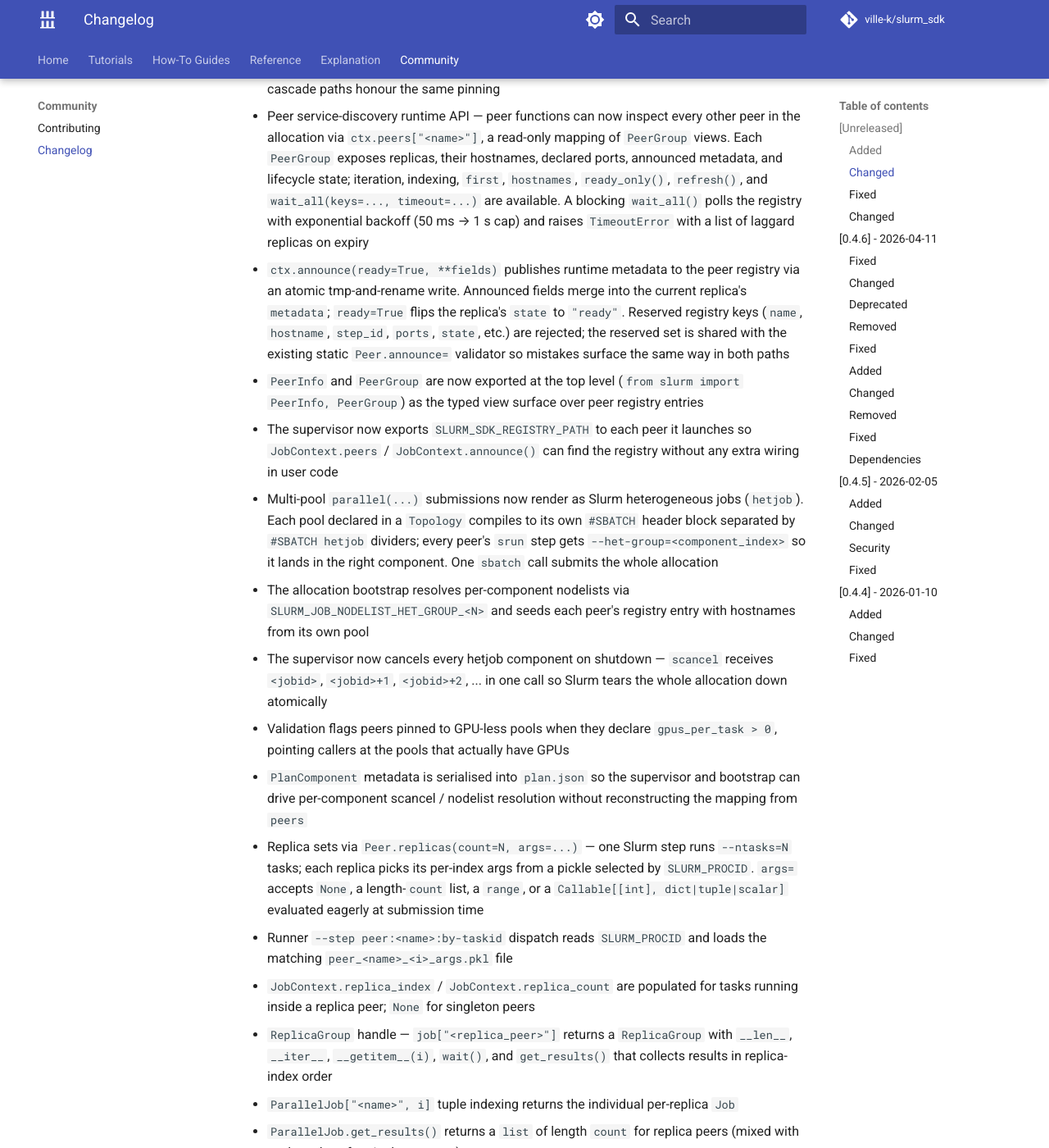
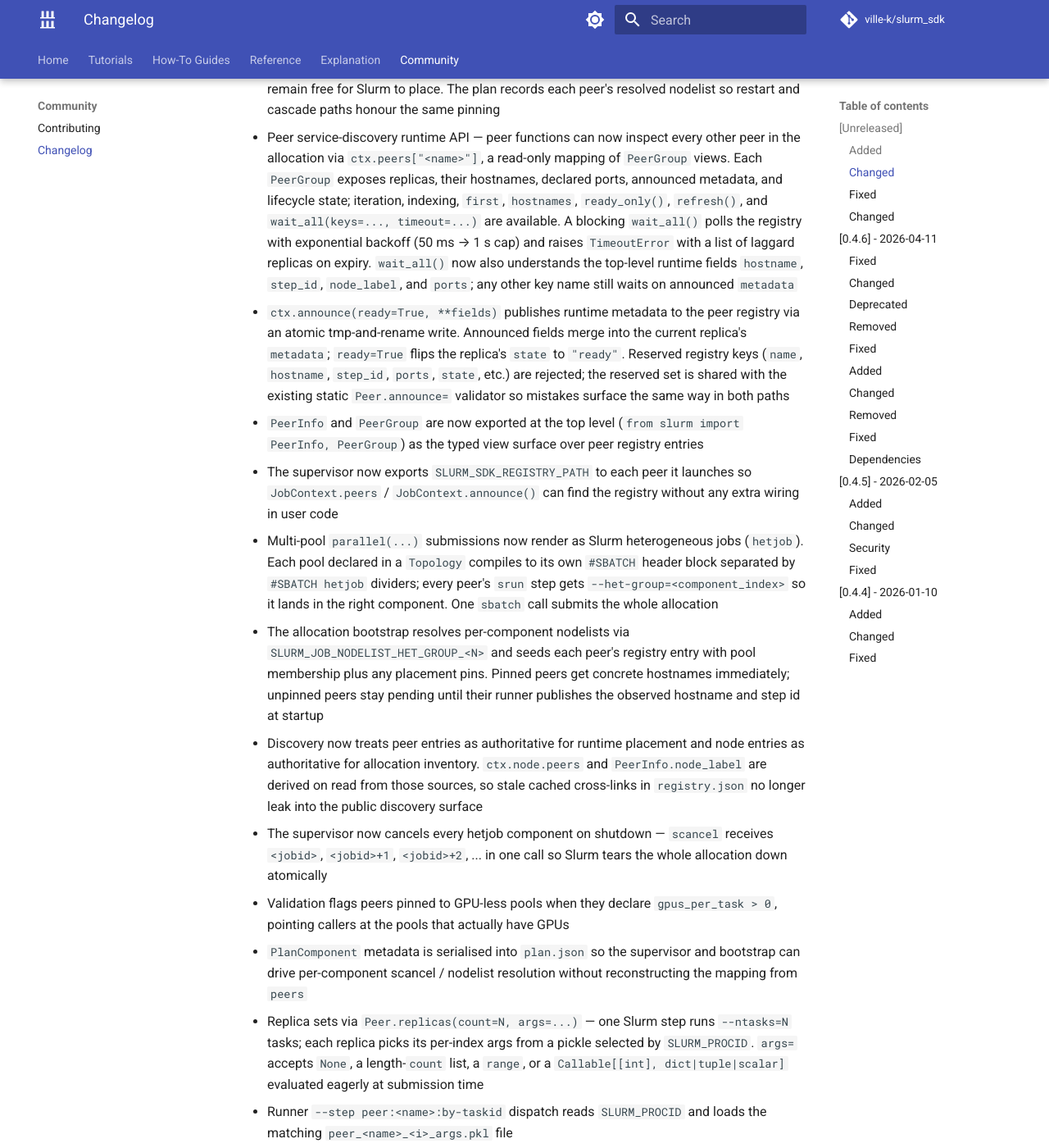
Before and after one commit to ville-k/slurm_sdk, an MkDocs documentation site: the page built from docs/CHANGELOG.md, in a window 1280 px wide and 1400 px high, scrolled down 3100 px. Shown: the whole window at 82% size. Built offline with MkDocs 1.6.1 and Material for MkDocs 9.7.7, drawn with Linux system fonts in a browser that asks for light colours; comment, search, counter and statistics services are not loaded; some of the changed text lies outside the part shown.

Commit message:
refactor(parallel): centralize resource accounting and docs

```diff
--- a/docs/CHANGELOG.md
+++ b/docs/CHANGELOG.md
@@ -27,13 +27,15 @@
   an explanation page covering hetjob mechanics and the supervisor
   lifecycle
 - Local-mode parity for `parallel(...)` — run multi-peer allocations on a
-  developer workstation without Slurm installed. `LocalBackend.submit_job`
-  detects parallel-rendered scripts via a supervisor sentinel and, when
-  `sbatch` is absent (or `SLURM_SDK_FORCE_LOCAL_PARALLEL=1`), invokes the
-  Python supervisor directly via `subprocess.Popen`. Peers launch without
-  `srun`; per-peer `SLURM_PROCID` / `SLURM_NTASKS` / `SLURM_JOB_ID` are
-  synthesized so `JobContext` stays coherent. Shutdown uses process-group
-  `SIGTERM` / `SIGKILL` with the same grace window semantics as Slurm mode
+  developer workstation without Slurm installed. When `sbatch` is absent
+  (or `SLURM_SDK_FORCE_LOCAL_PARALLEL=1`), the SDK now takes a dedicated
+  local prep path that materialises the same `plan.json`, callback payload,
+  and per-peer argument artifacts as the Slurm flow, runs bootstrap
+  directly, and launches the Python supervisor via `subprocess.Popen`.
+  Peers launch without `srun`; per-peer `SLURM_PROCID` / `SLURM_NTASKS` /
+  `SLURM_JOB_ID` are synthesized so `JobContext` stays coherent. Shutdown
+  uses process-group `SIGTERM` / `SIGKILL` with the same grace window
+  semantics as Slurm mode
 - Local-host capacity validation — when the backend is `local` and Slurm
   is not present, `parallel(...)` checks aggregate per-peer CPU, memory
   (`/proc/meminfo`, `psutil`, `sysctl` on macOS) and GPU
@@ -147,7 +149,9 @@
   declared ports, announced metadata, and lifecycle state; iteration, indexing,
   `first`, `hostnames`, `ready_only()`, `refresh()`, and `wait_all(keys=..., timeout=...)` are available. A blocking `wait_all()` polls the registry with
   exponential backoff (50 ms → 1 s cap) and raises `TimeoutError` with a list
-  of laggard replicas on expiry
+  of laggard replicas on expiry. `wait_all()` now also understands the
+  top-level runtime fields `hostname`, `step_id`, `node_label`, and `ports`;
+  any other key name still waits on announced `metadata`
 
 - `ctx.announce(ready=True, **fields)` publishes runtime metadata to the peer
   registry via an atomic tmp-and-rename write. Announced fields merge into the
@@ -173,7 +177,15 @@
 
 - The allocation bootstrap resolves per-component nodelists via
   `SLURM_JOB_NODELIST_HET_GROUP_<N>` and seeds each peer's registry entry
-  with hostnames from its own pool
+  with pool membership plus any placement pins. Pinned peers get concrete
+  hostnames immediately; unpinned peers stay pending until their runner
+  publishes the observed hostname and step id at startup
+
+- Discovery now treats peer entries as authoritative for runtime placement
+  and node entries as authoritative for allocation inventory. `ctx.node.peers`
+  and `PeerInfo.node_label` are derived on read from those sources, so stale
+  cached cross-links in `registry.json` no longer leak into the public
+  discovery surface
 
 - The supervisor now cancels every hetjob component on shutdown — `scancel`
   receives `<jobid>`, `<jobid>+1`, `<jobid>+2`, ... in one call so Slurm tears
@@ -232,6 +244,17 @@
 - `ParallelJob.get_results()` now raises `CompositeJobError` aggregating
   every fatal peer's `PeerFailureError` when any peer's outcome is `"fatal"`
   or `"not_started"`
+
+- `ParallelJob` now stores internal peer/replica handles instead of separate
+  bookkeeping tables for representative jobs and replica jobs. Public access
+  patterns stay the same: `peer_jobs`, `job["name"]`, `job["name", i]`,
+  `wait()`, `snapshot()`, `peer_outcomes()`, and `get_results()` are
+  unchanged
+
+- CPU, GPU, and memory accounting for implicit topology inference, per-pool
+  validation, and local-capacity validation now share one internal resource
+  model. Memory checks stay MiB-based end to end, and local-mode tests now
+  cover CPU, GPU, and memory accept/reject cases explicitly
 
 - `parallel(...)` entry point now submits single-pool allocations end-to-end.
   Each peer runs as its own `srun` step inside one `sbatch` job, with
```
Also changed, not shown: docs/explanation/slurm_allocations.md (+3 -1 lines), docs/how-to/service_discovery.md (+3 -3 lines), 4 other files.
